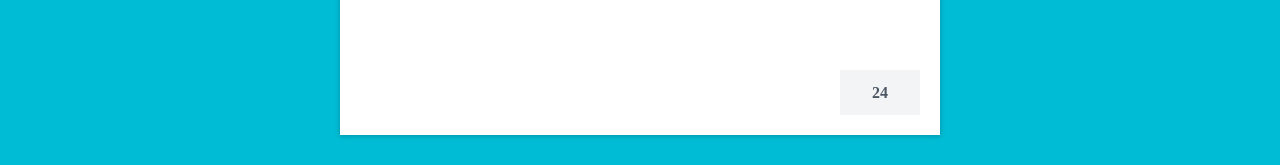
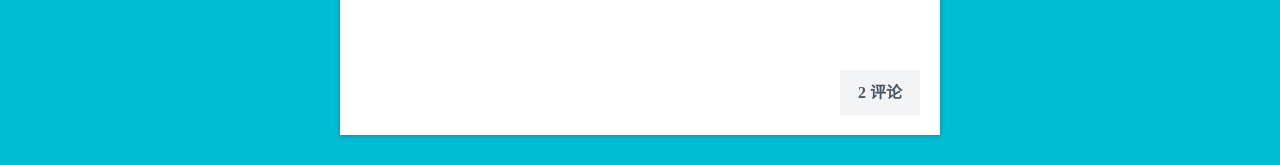
Before and after one commit to fightingljm/redux-demo, a React app: page / in a window 1280 px wide. Shown: the part 243-408 px from the top of the page. Built offline with nearby package versions, Linux system fonts and the light colour scheme.

Commit message:
problem~

```diff
--- a/src/components/PostBody.js
+++ b/src/components/PostBody.js
@@ -1,10 +1,11 @@
 import React from 'react';
+import store from '../store';
 
 class PostBody extends React.Component {
   constructor() {
     super();
     this.state={
-
+      num:store.getState().length
     }
   }
   render(){
@@ -12,7 +13,7 @@ class PostBody extends React.Component {
       <div className="post-body">
         PostBody
         <div className="comment-num">
-          24
+          {this.state.num} 评论
         </div>
       </div>
     )
```
